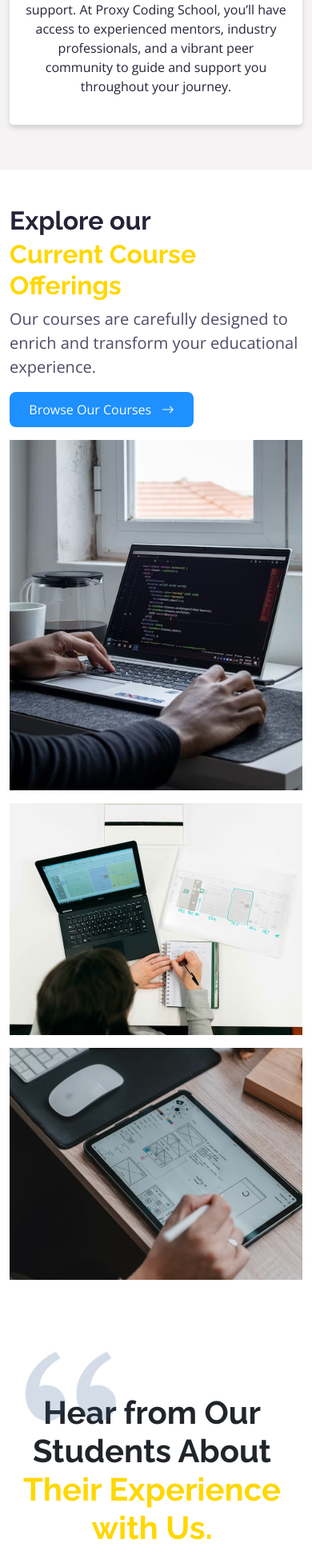
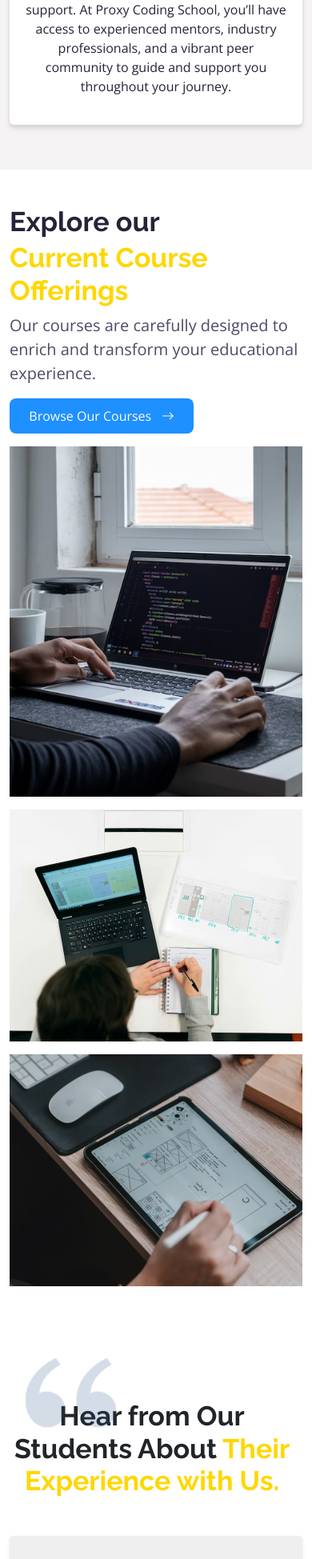
Before and after one commit to Ariyibi-Baseet/proxycodingschool, a React (Vite) app: page / in a window 390 px wide. Shown: the part 3536-5485 px from the top of the page at 80% size. Built offline with nearby package versions, Linux system fonts and the light colour scheme.

Commit message:
cleaning up landing page

```diff
--- a/src/assets/css/CoursesComp.css
+++ b/src/assets/css/CoursesComp.css
@@ -20,7 +20,7 @@
 @media screen and (max-width: 600px) {
   .explore-text,
   .courses-text {
-    font-size: 32px;
+    font-size: 34px;
   }
 }
 .courses-text + p {
@@ -83,7 +83,6 @@
 @media screen and (max-width: 600px) {
   .overlay > p {
     font-size: 23px;
-    border: 2px solid white;
   }
 }
 
--- a/src/assets/css/TestimonialComp.css
+++ b/src/assets/css/TestimonialComp.css
@@ -13,6 +13,12 @@
   font-family: var(--ff-raleway);
   font-weight: 700 !important;
   text-align: center;
+}
+
+@media screen and (max-width: 600px) {
+  .testimonial-content-wrapper h1 {
+    font-size: 34px;
+  }
 }
 
 .orange-text {
```
